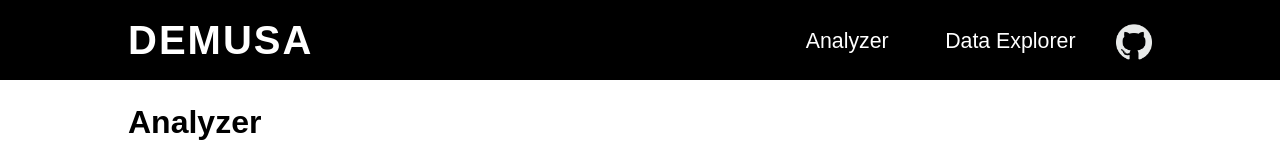
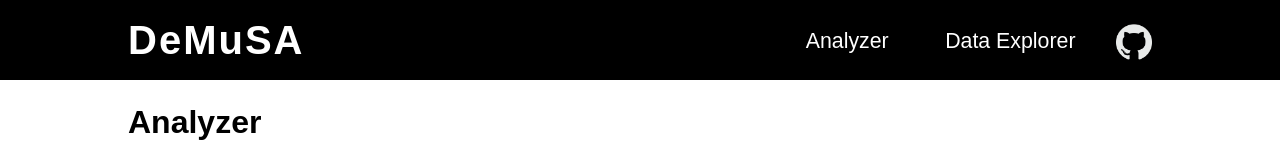
Before and after one commit to SoyeonHH/ICME2022-Demo, a website: page analysis.html in a window 1280 px wide. Shown: the top 160 px of the page. Drawn offline with Linux system fonts and the light colour scheme; no server answers; a web font is replaced by a local one.

Commit message:
Modify title DeMuSA

```diff
--- a/analysis.html
+++ b/analysis.html
@@ -8,7 +8,7 @@
   <body>
     <div class="header">
       <a href="http://210.107.197.59/analyzer"><div class="header-leading">
-        DEMUSA
+        DeMuSA
       </div></a>
       <div class="header-action">
         <a href="http://210.107.197.59/analyzer"><div class="header-item analysis selected">Analyzer</div></a>
```
Also changed, not shown: index.html (+1 -1 lines).
